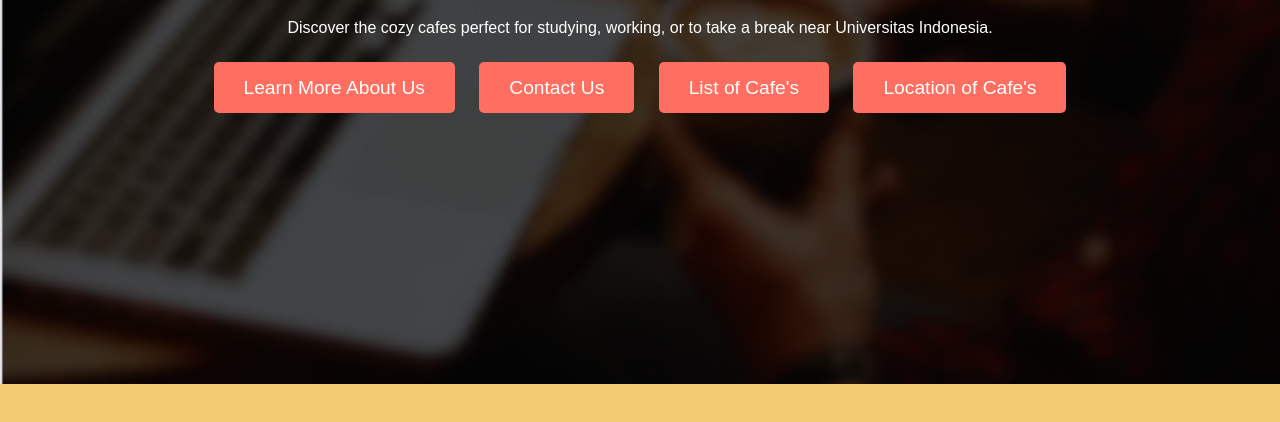
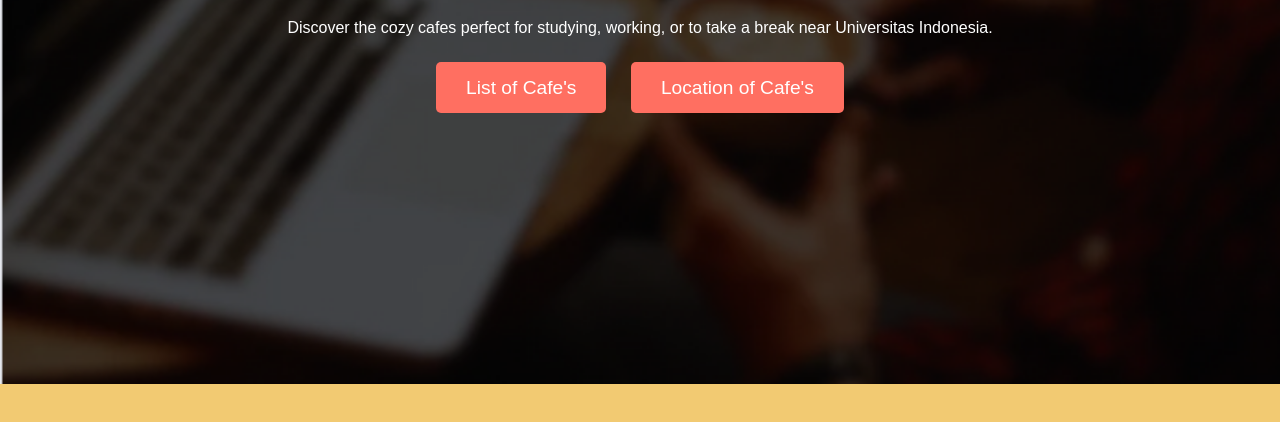
Before and after one commit to GhaniyaAzzahra/COFFINITY, a plain HTML site: page index.html in a window 1280 px wide. Shown: the part 156-578 px from the top of the page. Drawn offline with Linux system fonts and the light colour scheme.

Commit message:
Updated index.html

```diff
--- a/index.html
+++ b/index.html
@@ -110,8 +110,6 @@
         <p>Discover the cozy cafes perfect for studying, working, or to take a break near Universitas Indonesia.</p>
 
         <div class="cta-buttons">
-            <a href="about.html">Learn More About Us</a>
-            <a href="contact.html">Contact Us</a>
             <a href="list-cafe.html">List of Cafe's</a>
             <a href="location-cafe.html">Location of Cafe's</a>
         </div>
```
